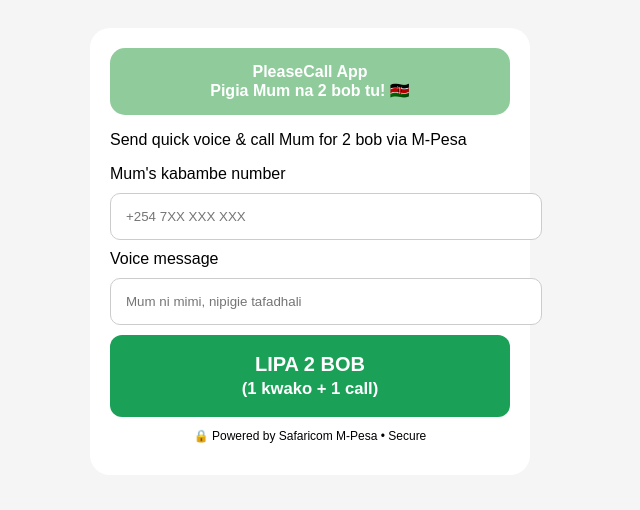
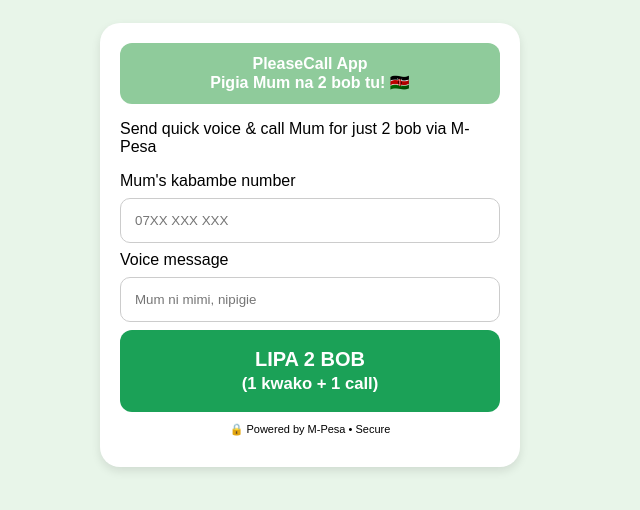
Before and after one commit to Emanuelkitili/pleasecall-app, a plain HTML site: page index.html in a window 1280 px wide. Shown: the whole page, without its empty margins (330-970 px from the left). Drawn offline with Linux system fonts and the light colour scheme.

Commit message:
Update index.html

```diff
--- a/index.html
+++ b/index.html
@@ -1,34 +1,30 @@
 <!DOCTYPE html>
-<html>
-<head>
-<meta name="viewport" content="width=device-width, initial-scale=1">
-<title>PleaseCall - Pigia Mum na 2 bob</title>
-<style>
-body{font-family:sans-serif;background:#f5f5f5;padding:20px}
-.card{background:white;border-radius:20px;padding:20px;max-width:400px;margin:auto}
-input{width:100%;padding:15px;margin:10px 0;border-radius:10px;border:1px solid #ccc}
-.btn{background:#1BA157;color:white;padding:18px;width:100%;border:none;border-radius:12px;font-size:20px;font-weight:bold}
-.header{background:#8FCB9B;padding:15px;border-radius:15px;text-align:center;color:white;font-weight:bold}
-</style>
-</head>
-<body>
+<html><head><meta name="viewport" content="width=device-width,initial-scale=1">
+<title>PleaseCall</title><style>
+body{font-family:sans-serif;background:#e8f5e9;padding:15px}
+.card{background:#fff;border-radius:20px;padding:20px;max-width:380px;margin:auto;box-shadow:0 4px 10px rgba(0,0,0,0.1)}
+input{width:92%;padding:14px;margin:8px 0;border-radius:10px;border:1px solid #ccc}
+.btn{background:#1BA157;color:#fff;padding:18px;width:100%;border:none;border-radius:12px;font-size:20px;font-weight:bold}
+.head{background:#8FCB9B;padding:12px;border-radius:12px;text-align:center;color:#fff;font-weight:bold}
+</style></head><body>
 <div class="card">
-<div class="header">PleaseCall App<br>Pigia Mum na 2 bob tu! 🇰🇪</div>
-<p>Send quick voice & call Mum for 2 bob via M-Pesa</p>
+<div class="head">PleaseCall App<br>Pigia Mum na 2 bob tu! 🇰🇪</div>
+<p>Send quick voice & call Mum for just 2 bob via M-Pesa</p>
 <label>Mum's kabambe number</label>
-<input id="mum" placeholder="+254 7XX XXX XXX">
+<input id="mum" placeholder="07XX XXX XXX">
 <label>Voice message</label>
-<input id="msg" placeholder="Mum ni mimi, nipigie tafadhali">
+<input id="msg" placeholder="Mum ni mimi, nipigie">
 <button class="btn" onclick="lipa()">LIPA 2 BOB<br><small>(1 kwako + 1 call)</small></button>
-<p style="text-align:center;font-size:12px">🔒 Powered by Safaricom M-Pesa • Secure</p>
+<p style="text-align:center;font-size:11px">🔒 Powered by M-Pesa • Secure</p>
 </div>
 <script>
 function lipa(){
   let mum=document.getElementById('mum').value;
   let msg=document.getElementById('msg').value;
+  if(!mum){alert('Weka namba ya Mum');return}
+  alert('Asante! Tunampigia '+mum+' RING RING...');
   fetch('/call',{method:'POST',headers:{'Content-Type':'application/json'},body:JSON.stringify({mum_number:mum,message:msg,amount:2})})
   .then(r=>r.json()).then(d=>alert(d.message));
 }
 </script>
-</body>
-</html>
+</body></html>
```
